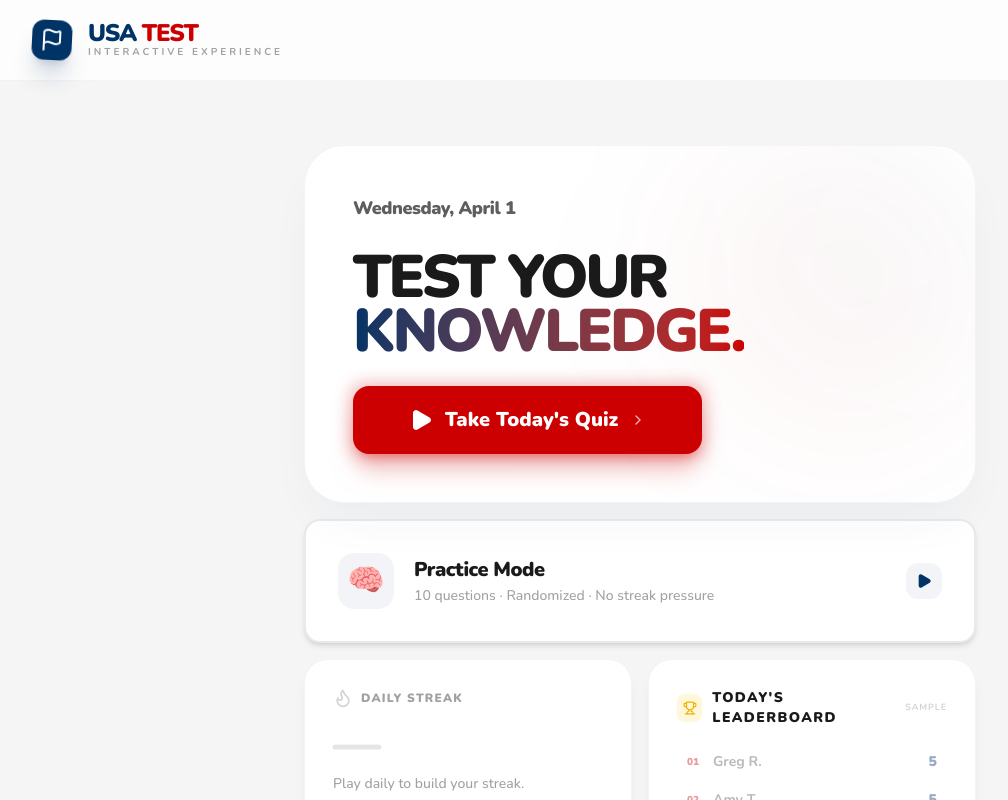
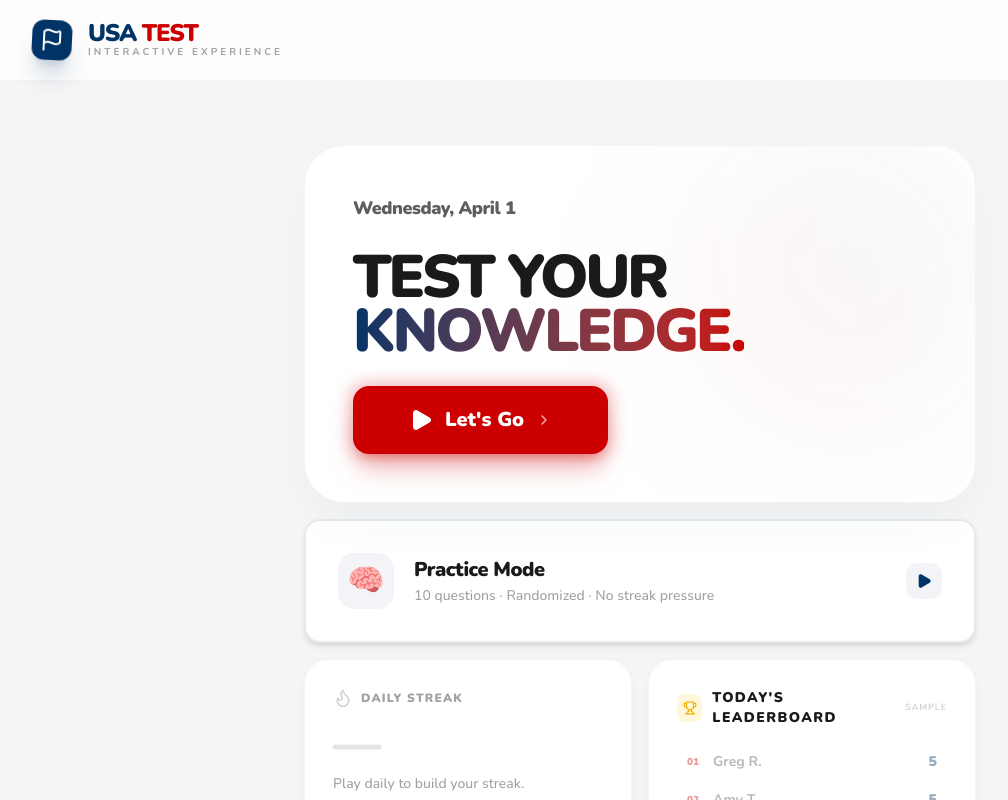
Before and after one commit to roebergdev/usa-test-next, a Next.js app: page / in a window 1280 px wide. Shown: the top 800 px of the page, without its empty margins (0-1008 px from the left). Built offline with nearby package versions, Linux system fonts and the light colour scheme; no server answers; the database is empty.

Commit message:
feat: Change CTA button from 'Take Today's Quiz' to 'Let's Go'
Co-Authored-By: Claude Sonnet 4.6 <noreply@anthropic.com>

```diff
--- a/src/components/HomeScreen.tsx
+++ b/src/components/HomeScreen.tsx
@@ -80,7 +80,7 @@ function DailyQuizHero({
             <div className="absolute -inset-1 bg-amac-red rounded-2xl blur opacity-25 group-hover:opacity-50 transition duration-500" />
             <div className="relative px-8 sm:px-14 py-4 sm:py-5 bg-amac-red text-white rounded-xl sm:rounded-2xl font-black text-lg sm:text-xl flex items-center justify-center gap-3 hover:bg-amac-red/90 transition-all hover:-translate-y-0.5 active:translate-y-0 shadow-xl shadow-amac-red/25">
               <Play className="w-5 h-5 sm:w-6 sm:h-6 fill-current" />
-              Take Today&apos;s Quiz
+              Let&apos;s Go
               <ChevronRight className="w-4 h-4 opacity-70" />
             </div>
           </button>
```
